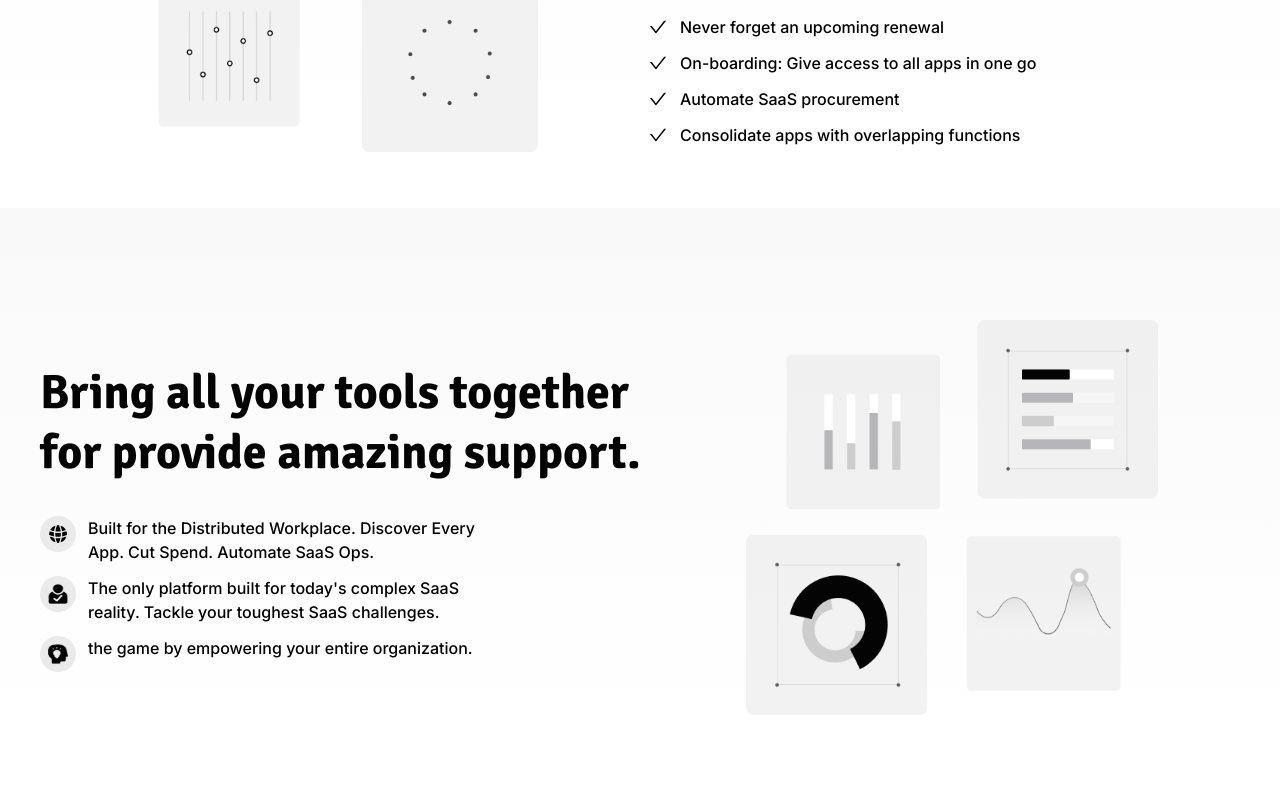
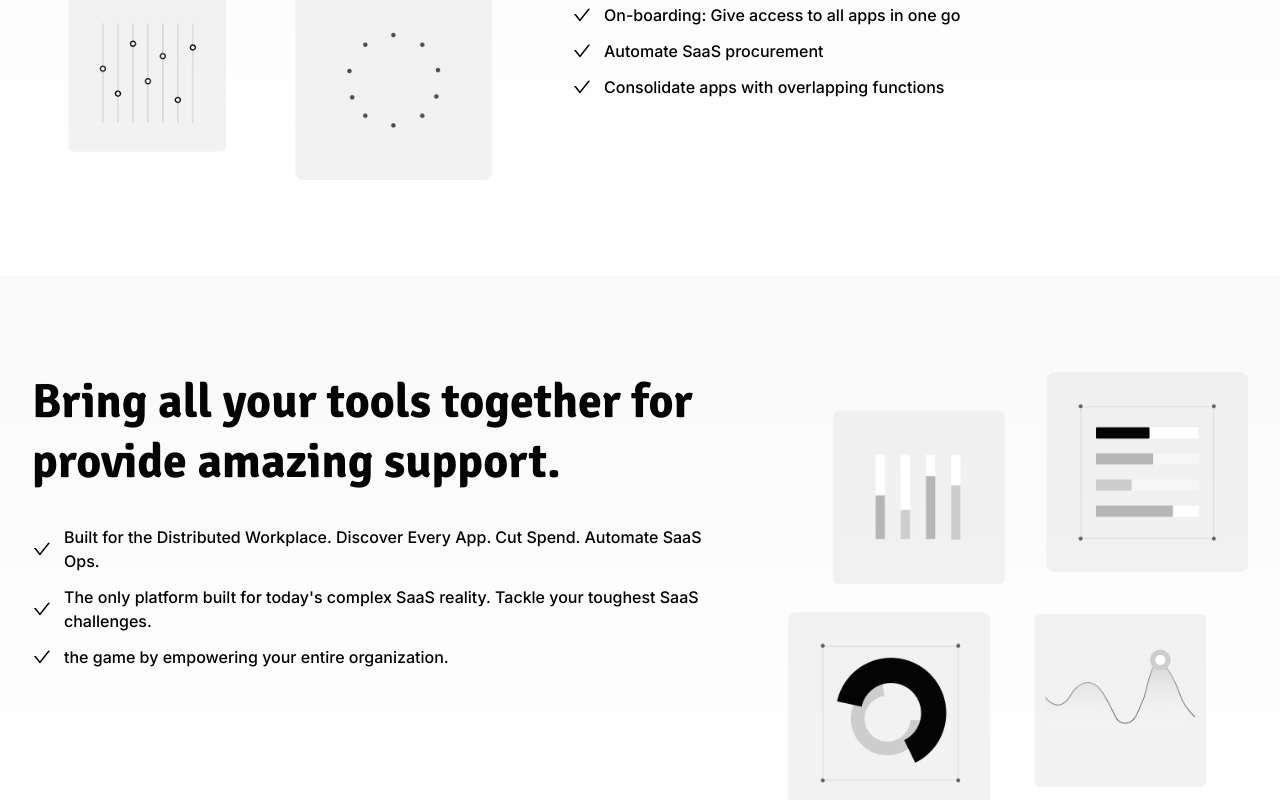
Before and after one commit to tfmukles/astroplate, a Next.js app: page / in a window 1280 px wide. Shown: the part 1200-2000 px from the top of the page. Built offline with nearby package versions, Linux system fonts and the light colour scheme.

Commit message:
flex-layout transform to grid layout

```diff
--- a/components/hero-banner.tsx
+++ b/components/hero-banner.tsx
@@ -25,7 +25,6 @@ const HeroBanner = ({ heroBanner }: Props) => {
         </div>
 
         <div className="mt-[50px]">
-          <figure>
           <Image
             width={960}
             height={305}
@@ -33,7 +32,6 @@ const HeroBanner = ({ heroBanner }: Props) => {
             src={image}
             alt="banner"
           />
-          </figure>
         </div>
       </div>
     </section>
--- a/components/recent-customer.tsx
+++ b/components/recent-customer.tsx
@@ -28,7 +28,7 @@ const RecentCustomer = ({ recentCustomer }: Props) => {
 
         <Swiper
           slidesPerView={1}
-          spaceBetween={10}
+          spaceBetween={24}
           pagination={{
             clickable: true,
           }}
--- a/components/shared-email.tsx
+++ b/components/shared-email.tsx
@@ -26,7 +26,7 @@ const SharedEmail = ({ sharedEmail }: Props) => {
               {features.map((feature, i) => (
                 <li key={i} className="flex items-center space-x-3 font-medium">
                   <AiOutlineCheck className="" />
-                  <span>{feature.content}</span>
+                  <span>{feature}</span>
                 </li>
               ))}
             </ul>
--- a/components/shared-inbox.tsx
+++ b/components/shared-inbox.tsx
@@ -7,6 +7,7 @@ interface Props {
 }
 
 const SharedInbox = ({ sharedIndex }: Props) => {
+  console.log({ sharedIndex });
   const { desc, title, features, image } = sharedIndex;
 
   return (
@@ -29,7 +30,7 @@ const SharedInbox = ({ sharedIndex }: Props) => {
                   className="flex-none flex items-center space-x-4 md:space-x-3 font-medium"
                 >
                   <AiOutlineCheck className="w-5 h-5 flex-none" />
-                  <span>{feature.content}</span>
+                  <span>{feature}</span>
                 </li>
               ))}
             </ul>
--- a/components/tooltogether.tsx
+++ b/components/tooltogether.tsx
@@ -1,5 +1,6 @@
 import { IToolsTogether } from "@/types";
 import Image from "next/image";
+import { AiOutlineCheck } from "react-icons/ai";
 
 interface Props {
   toolsTogether: IToolsTogether;
@@ -21,17 +22,11 @@ const ToolTogether = ({ toolsTogether }: Props) => {
             <h1 className="section-title text-left">{title}</h1>
             <ul className="space-y-3 mt-[33px] max-w-[440px]">
               {features.map((feature, i) => (
-                <li key={i} className="flex items-start space-x-3 font-medium">
-                  <div className="w-9 h-9 flex-none flex items-center justify-center rounded-full bg-[#EAEAEA]">
-                    <Image
-                      width={24}
-                      height={24}
-                      className="w-5 h-5"
-                      src={feature.icon}
-                      alt="icon"
-                    />
+                <li key={i} className="flex items-center space-x-3 font-medium">
+                  <div className="w-8 h-8 flex-none flex items-center justify-center rounded-full bg-[#EAEAEA]">
+                    <AiOutlineCheck className="w-5 h-5 flex-none" />
                   </div>
-                  <span>{feature.content}</span>
+                  <span>{feature}</span>
                 </li>
               ))}
             </ul>
--- a/content/index.md
+++ b/content/index.md
@@ -6,42 +6,38 @@ heroBanner:
   image: /images/banner.png
   button:
     label: "get started for free"
+    url: ""
 
-# feature
-sharedIndex:
-  image: /images/shared-img.png
-  title: A powerful shared inbox that feels just like email.
-  desc: Astroplate intuitive shared inbox makes it easy forteam members torgiing prioritize and solveGustormer requests- all in familiar interfaceprioritize interfaceprioritize and solve.
-  features:
-    - content: "Never forget an upcoming renewal"
-    - content: "On-boarding: Give access to all apps in one go"
-    - content: "Automate SaaS procurement"
-    - content: "Consolidate apps with overlapping functions"
+componetList:
+  - component:
+      title: A powerful shared inbox that feels just like email.
+      desc: Astroplate intuitive shared inbox makes it easy forteam members torgiing prioritize and solveGustormer requests- all in familiar interfaceprioritize interfaceprioritize and solve.
+      image: /images/shared-img.png
+      features:
+        - "Never forget an upcoming renewal"
+        - "On-boarding: Give access to all apps in one go"
+        - "Automate SaaS procurement"
+        - "Consolidate apps with overlapping functions"
+  - component:
+      title: Bring all your tools together  for provide  amazing support.
+      image: /images/toggether-support.png
+      features:
+        - Built for the Distributed Workplace. Discover Every App. Cut Spend. Automate SaaS Ops.
+        - The only platform built for today's complex SaaS reality. Tackle your toughest SaaS challenges.
+        - the game by empowering your entire organization.
 
-# Tools Together
-toolsTogether:
-  title: Bring all your tools together  for provide  amazing support.
-  image: /images/toggether-support.png
-  features:
-    - content: Built for the Distributed Workplace. Discover Every App. Cut Spend. Automate SaaS Ops.
-      icon: /images/world.png
-    - content: The only platform built for today's complex SaaS reality. Tackle your toughest SaaS challenges.
-      icon: /images/man-check.png
-    - content: the game by empowering your entire organization.
-      icon: /images/idea.png
-
-# Shared Email
-sharedEmail:
-  title: A powerful shared inbox that feels just like email.
-  desc: Astroplate intuitive shared inbox makes it easy forteam members torgiing prioritize and solveGustormer requests- all in familiar interfaceprioritize interfaceprioritize and solve.
-  image: "/images/shared-email.png"
-  features:
-    - content: Never forget an upcoming renewal
-    - content: On-boarding Give access to all apps in one go
+  - component:
+      title: A powerful shared inbox that feels just like email.
+      desc: Astroplate intuitive shared inbox makes it easy forteam members torgiing prioritize and solveGustormer requests- all in familiar interfaceprioritize interfaceprioritize and solve.
+      image: "/images/shared-email.png"
+      features:
+        - Never forget an upcoming renewal
+        - On-boarding Give access to all apps in one go
 
 # Recent Customer
 recentCustomer:
   title: Here’s what some of our recent customers had to say
+  desc: Astroplate intuitive shared inbox makes it easy forteammembers to organize, prioritize and solve Gustormer requests.Astroplate intuitive sh easy for.
   content: Astroplate intuitive shared inbox makes it easy forteammembers to organize, prioritize and solve Gustormer requests.Astroplate intuitive sh easy for.
   features:
     - comment: 'How ever on are always on point and delivered in a timely manner. I highly notch **\"Beautifully designed landing pages and model.** Its responses are always on point and delivered in a timely manner.'
--- a/pages/index.tsx
+++ b/pages/index.tsx
@@ -1,35 +1,73 @@
-import Footer from "@/components/fotter";
+import Footer from "@/components/footer";
 import Header from "@/components/header";
 import HeroBanner from "@/components/hero-banner";
 import Paltform from "@/components/palartform";
 import RecentCustomer from "@/components/recent-customer";
-import SharedEmail from "@/components/shared-email";
-import SharedInbox from "@/components/shared-inbox";
-import ToolTogether from "@/components/tooltogether";
 import { getPageData } from "@/lib/contentParser";
 import { IData } from "@/types";
+import Image from "next/image";
+import { AiOutlineCheck } from "react-icons/ai";
 
 interface Props {
   data: IData;
 }
 
 export default function Home({ data }: Props) {
-  const {
-    heroBanner,
-    sharedIndex,
-    toolsTogether,
-    sharedEmail,
-    plartform,
-    recentCustomer,
-  } = data;
+  const { heroBanner, plartform, recentCustomer, componetList } = data;
 
   return (
     <>
       <Header />
       <HeroBanner heroBanner={heroBanner} />
-      <SharedInbox sharedIndex={sharedIndex} />
-      <ToolTogether toolsTogether={toolsTogether} />
-      <SharedEmail sharedEmail={sharedEmail} />
+      {componetList.map(({ component }: any, i: number) => {
+        const { title, desc, image, features } = component || {};
+        const isEven = (i + 1) % 2 === 0;
+        return (
+          <section key={i} className="gradient-color py-14 lg:py-24">
+            <div className="container">
+              <div className="grid gap-y-10 lg:gap-20 place-content-center grid-cols-12 lg:gap-20">
+                <div
+                  className={`lg:col-span-5 col-span-12 ${
+                    isEven ? "order-2" : ""
+                  }`}
+                >
+                  <div>
+                    <Image
+                      layout="responsive"
+                      width={500}
+                      height={400}
+                      src={image}
+                      alt="shared-img"
+                      className="max-w-[430px] lg:max-w-full mx-auto"
+                    />
+                  </div>
+                </div>
+                <div
+                  className={`lg:col-span-7 col-span-12 ${
+                    isEven ? "order-1" : ""
+                  }`}
+                >
+                  <h1 className="section-title text-left">{title}</h1>
+                  {desc && <p className="section-description">{desc}</p>}
+
+                  <ul className="space-y-3 mt-[33px]">
+                    {features?.map((feature: any, i: number) => (
+                      <li
+                        key={i}
+                        className="flex-none flex items-center space-x-4 md:space-x-3 font-medium"
+                      >
+                        <AiOutlineCheck className="w-5 h-5 flex-none" />
+                        <span>{feature}</span>
+                      </li>
+                    ))}
+                  </ul>
+                </div>
+              </div>
+            </div>
+          </section>
+        );
+      })}
+
       <RecentCustomer recentCustomer={recentCustomer} />
       <Paltform plartform={plartform} />
       <Footer />
```
Also changed, not shown: types/index.ts (+4 -7 lines). Lines whose indentation alone changed are shown as unchanged.
